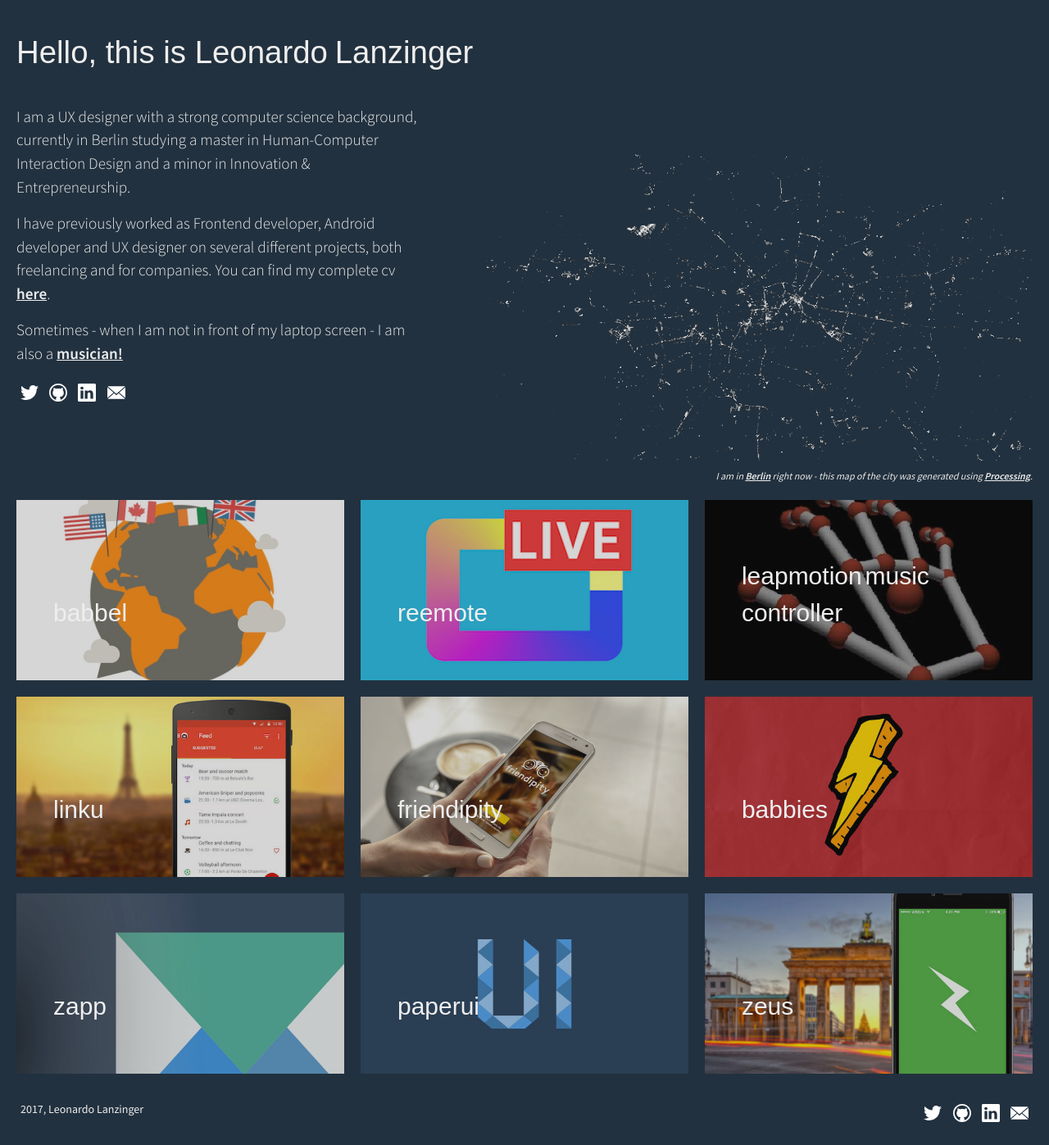
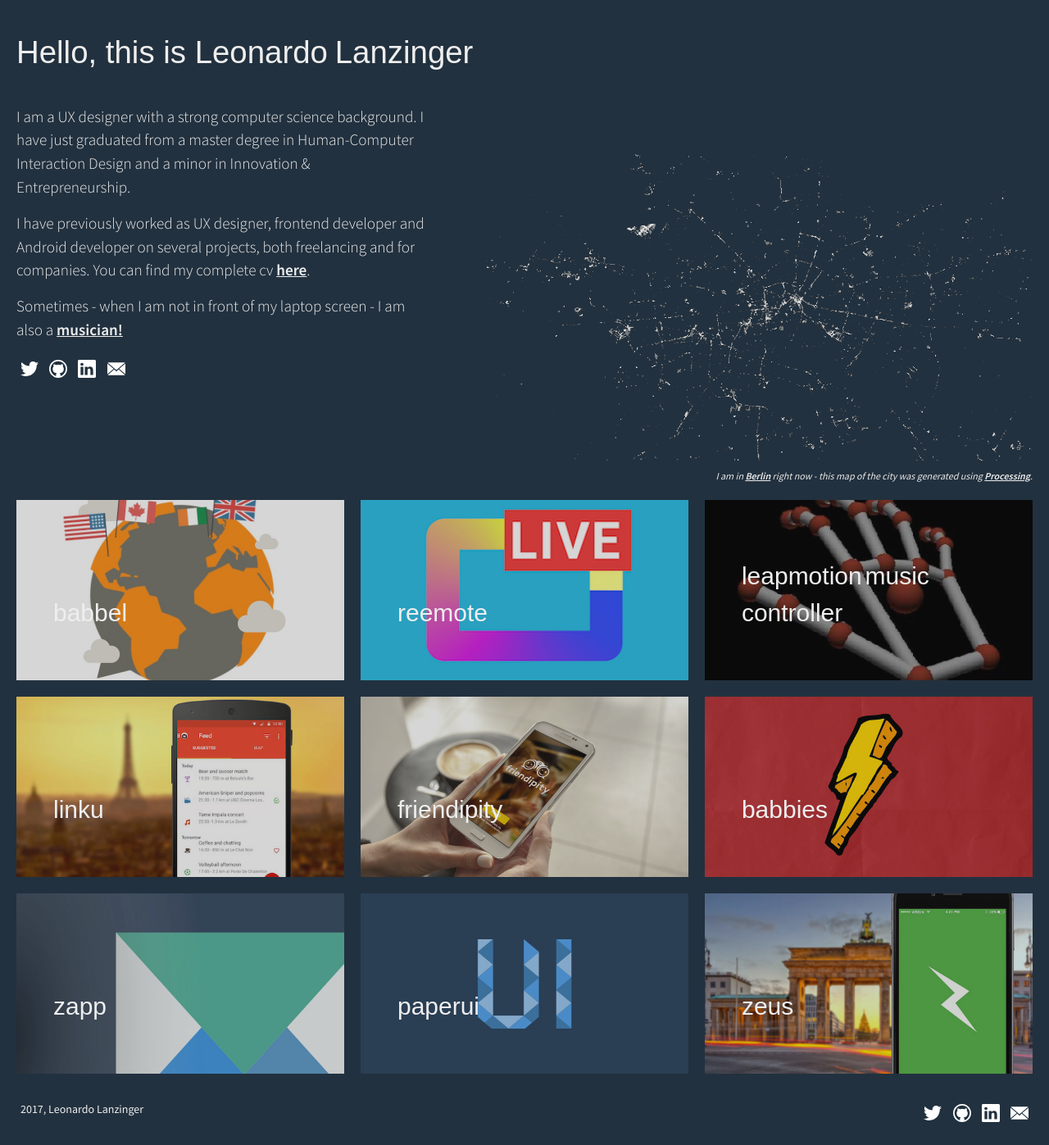
Before and after one commit to leolanzinger/leolanzinger.github.io, a Jekyll site: the page built from index.html, in a window 1280 px wide. Shown: the whole page at 82% size. Built offline with Jekyll 4.4.1, drawn with Linux system fonts in a browser that asks for light colours.

Commit message:
changed header

```diff
--- a/_includes/frontpage_header.html
+++ b/_includes/frontpage_header.html
@@ -6,12 +6,12 @@
 			</p>
 			<p class="top-pad bio">
 				<span>
-					I am a UX designer with a strong computer science background, currently in Berlin studying a master in Human-Computer Interaction Design and a minor in Innovation & Entrepreneurship.
+					I am a UX designer with a strong computer science background. I have just graduated from a master degree in Human-Computer Interaction Design and a minor in Innovation & Entrepreneurship.
 				</span>
 			</p>
 			<p class="bio">
 				<span>
-					I have previously worked as Frontend developer, Android developer and UX designer on several different projects, both freelancing and for companies. You can find my complete cv <a href="http://leolanzinger.github.com/cv">here</a>.
+					I have previously worked as UX designer, frontend developer and Android developer on several projects, both freelancing and for companies. You can find my complete cv <a href="http://leolanzinger.github.com/cv">here</a>.
 				</span>
 			</p>
 			<p class="bio">
```
